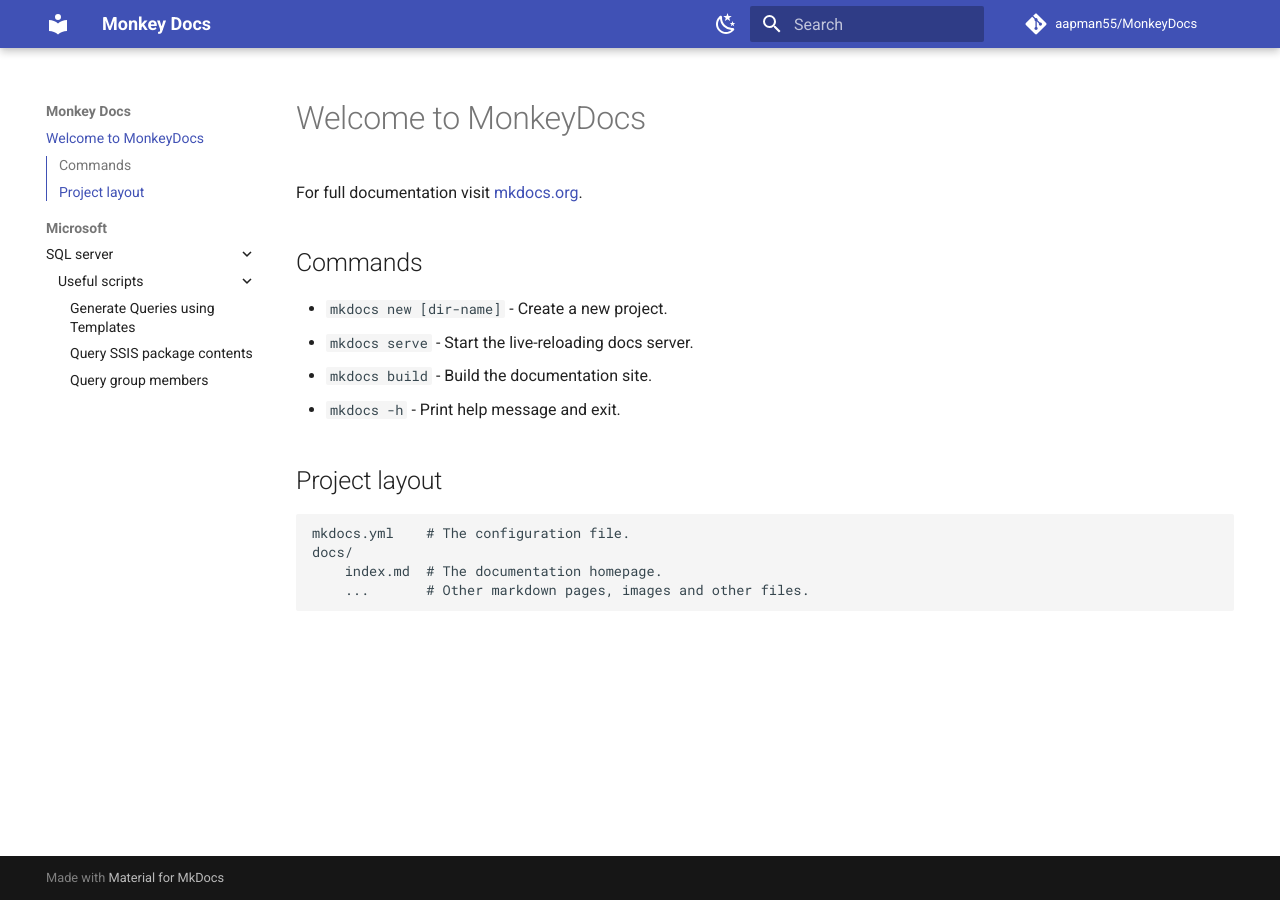
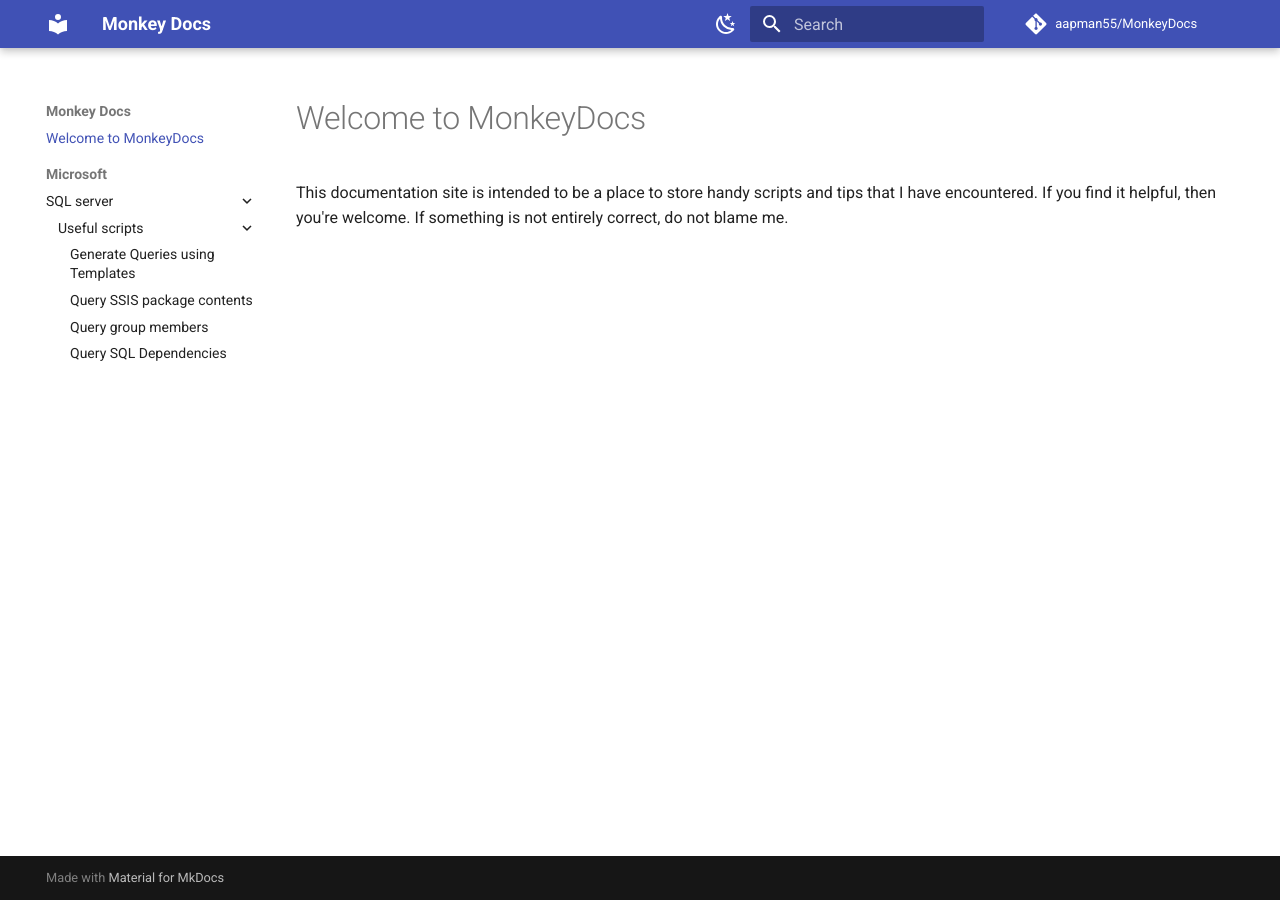
Before and after one commit to aapman55/MonkeyDocs, an MkDocs documentation site: the page built from docs/index.md, in a window 1280 px wide. Built offline with MkDocs 1.6.1 and Material for MkDocs 9.7.7, drawn with Linux system fonts in a browser that asks for light colours; comment, search, counter and statistics services are not loaded.

Commit message:
Update homepage and add sql dependencies

```diff
--- a/docs/index.md
+++ b/docs/index.md
@@ -1,17 +1,4 @@
 # Welcome to MonkeyDocs
 
-For full documentation visit [mkdocs.org](https://www.mkdocs.org).
-
-## Commands
-
-* `mkdocs new [dir-name]` - Create a new project.
-* `mkdocs serve` - Start the live-reloading docs server.
-* `mkdocs build` - Build the documentation site.
-* `mkdocs -h` - Print help message and exit.
-
-## Project layout
-
-    mkdocs.yml    # The configuration file.
-    docs/
-        index.md  # The documentation homepage.
-        ...       # Other markdown pages, images and other files.
+This documentation site is intended to be a place to store handy scripts and tips that I have encountered. If
+you find it helpful, then you're welcome. If something is not entirely correct, do not blame me.
--- a/mkdocs.yml
+++ b/mkdocs.yml
@@ -76,3 +76,4 @@ nav:
           - Generate Queries using Templates: Microsoft/SQL_server/useful_scripts/GenerateTemplatedQueries.md
           - Query SSIS package contents: Microsoft/SQL_server/useful_scripts/QuerySSISPackages.md
           - Query group members: Microsoft/SQL_server/useful_scripts/GroupMembersQuery.md
+          - Query SQL Dependencies: Microsoft/SQL_server/useful_scripts/SQLdependencies.md
```
Also changed, not shown: docs/Microsoft/SQL_server/useful_scripts/SQLdependencies.md (added, +100 -0 lines).
